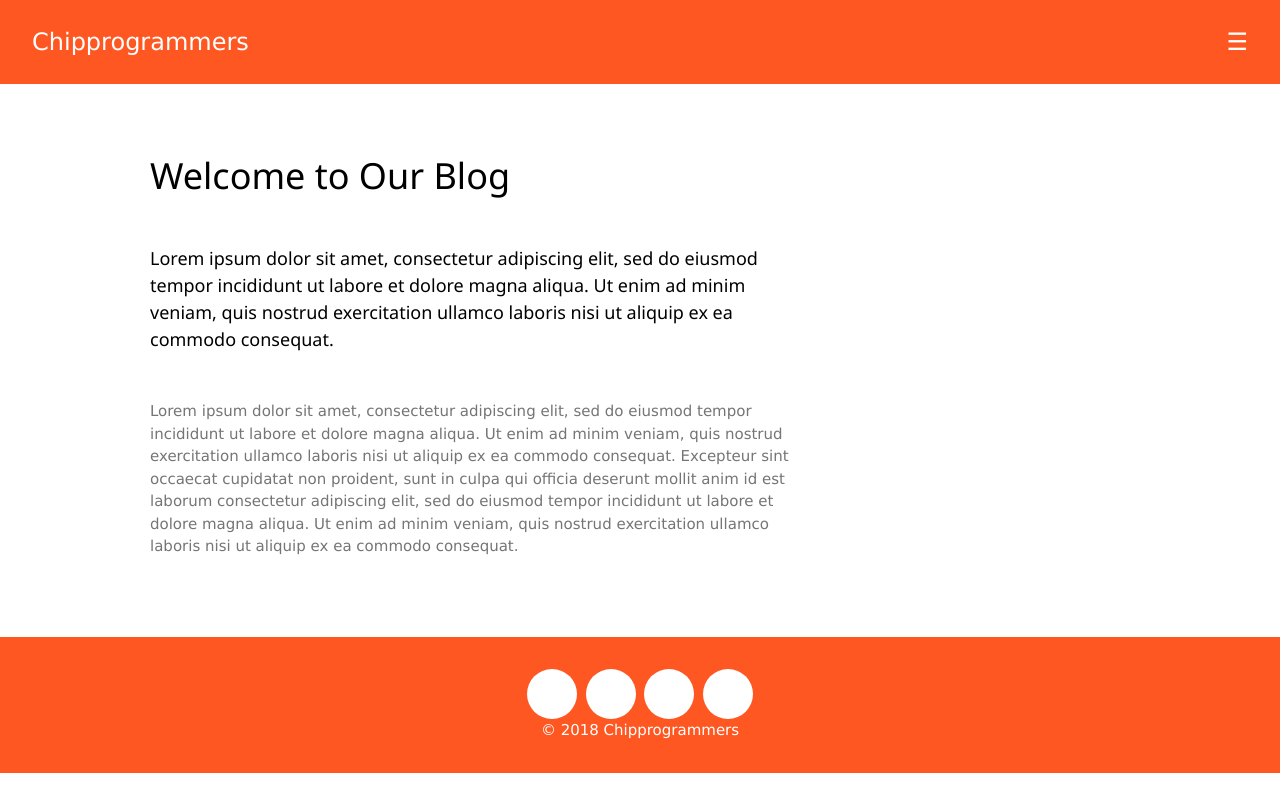
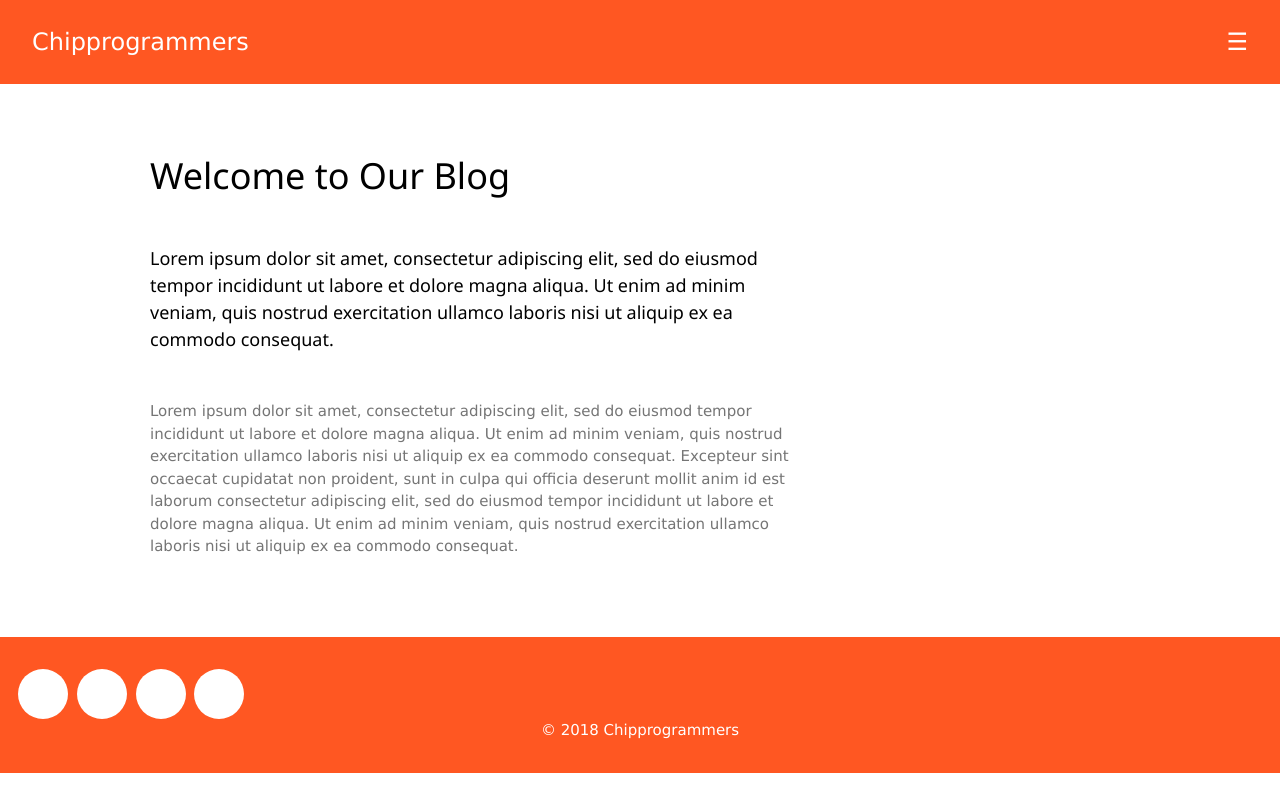
Before and after one commit to techiworld/techiworld.github.io, a Jekyll site: the page built from index.md, in a window 1280 px wide. Shown: the top 812 px of the page. Built offline with Jekyll 4.4.1, drawn with Linux system fonts in a browser that asks for light colours.

Commit message:
Update footer.html

```diff
--- a/_includes/footer.html
+++ b/_includes/footer.html
@@ -1,6 +1,6 @@
 <!-- Footer -->
   <footer class="w3-container w3-padding-32 w3-deep-orange">
-    <div class="social w3-center">
+    <div class="social">
       {% for x in site.data.social %}
         <a target="_blank" href="{{ x.link }}">
         <i class="{{ x.icon }} fa-2x" style="color:{{ x.color }}"></i></a>
```
